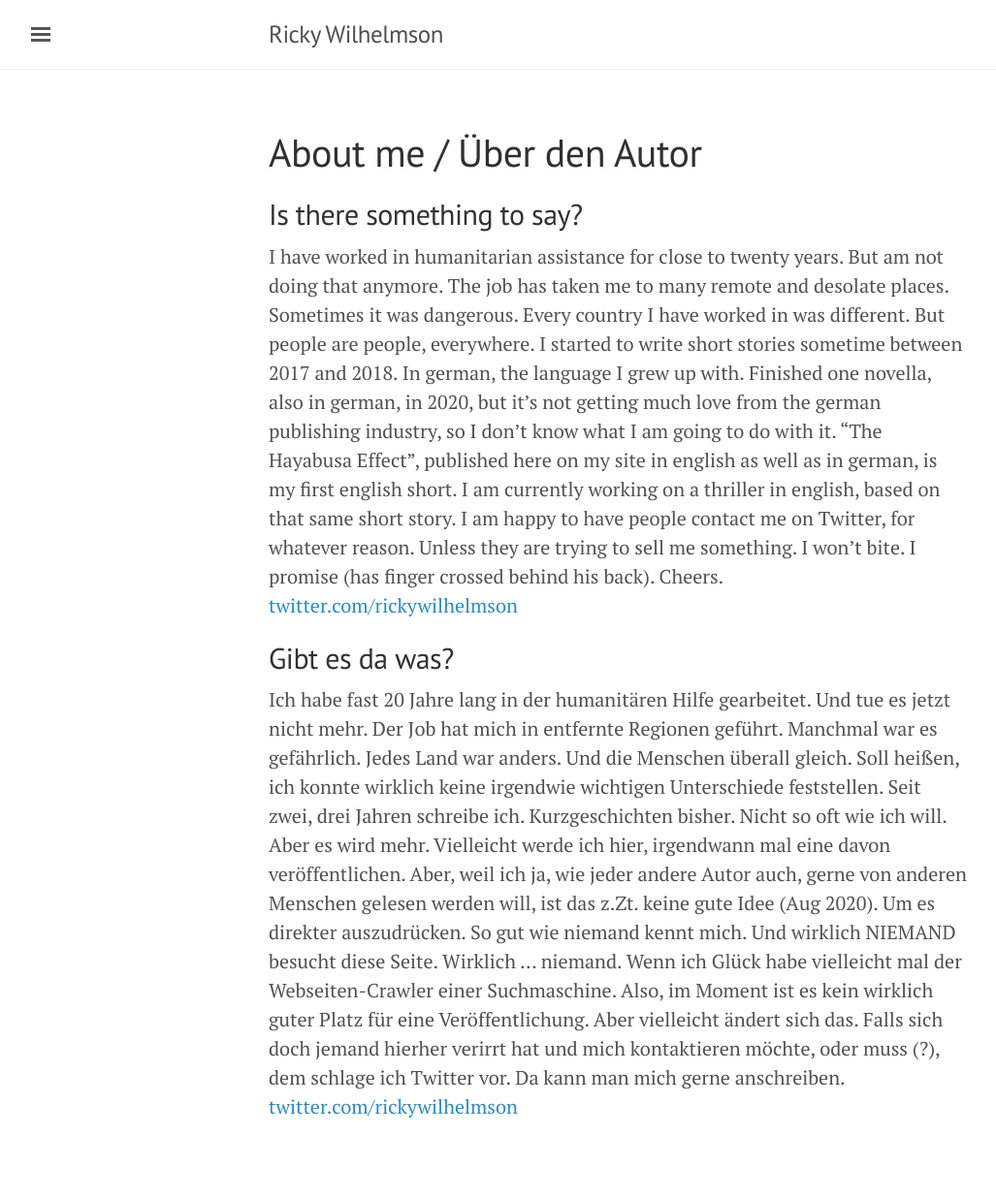
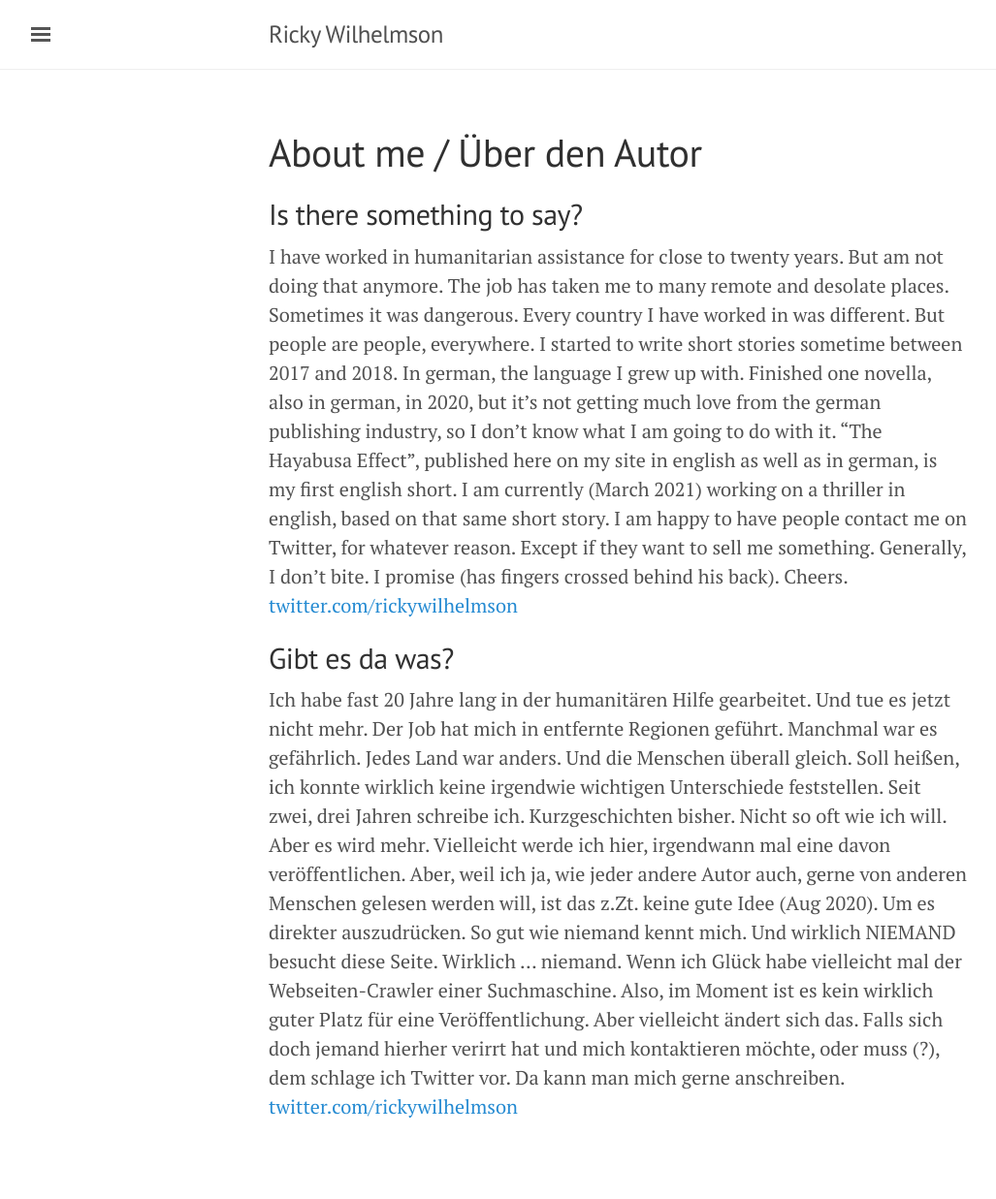
Before and after one commit to SOSTaler/sostaler.github.io, a Jekyll site: the page built from about.md, in a window 1280 px wide. Shown: the whole page at 97% size, without its empty margins (3-1030 px from the left). Built offline with Jekyll 4.4.1, drawn with Linux system fonts in a browser that asks for light colours; comment, search, counter and statistics services are not loaded.

Commit message:
Update about.md

```diff
--- a/about.md
+++ b/about.md
@@ -4,7 +4,7 @@ title: About me / Über den Autor
 ---
 ## Is there something to say?
 
-I have worked in humanitarian assistance for close to twenty years. But am not doing that anymore. The job has taken me to many remote and desolate places. Sometimes it was dangerous. Every country I have worked in was different. But people are people, everywhere. I started to write short stories sometime between 2017 and 2018. In german, the language I grew up with. Finished one novella, also in german, in 2020, but it's not getting much love from the german publishing industry, so I don't know what I am going to do with it. "The Hayabusa Effect", published here on my site in english as well as in german, is my first english short. I am currently working on a thriller in english, based on that same short story. I am happy to have people contact me on Twitter, for whatever reason. Unless they are trying to sell me something. I won't bite. I promise (has finger crossed behind his back). Cheers.  [twitter.com/rickywilhelmson](https://twitter.com/rickywilhelmson)
+I have worked in humanitarian assistance for close to twenty years. But am not doing that anymore. The job has taken me to many remote and desolate places. Sometimes it was dangerous. Every country I have worked in was different. But people are people, everywhere. I started to write short stories sometime between 2017 and 2018. In german, the language I grew up with. Finished one novella, also in german, in 2020, but it's not getting much love from the german publishing industry, so I don't know what I am going to do with it. "The Hayabusa Effect", published here on my site in english as well as in german, is my first english short. I am currently (March 2021) working on a thriller in english, based on that same short story. I am happy to have people contact me on Twitter, for whatever reason. Except if they want to sell me something. Generally, I don't bite. I promise (has fingers crossed behind his back). Cheers.  [twitter.com/rickywilhelmson](https://twitter.com/rickywilhelmson)
 
 ## Gibt es da was?
 
```
